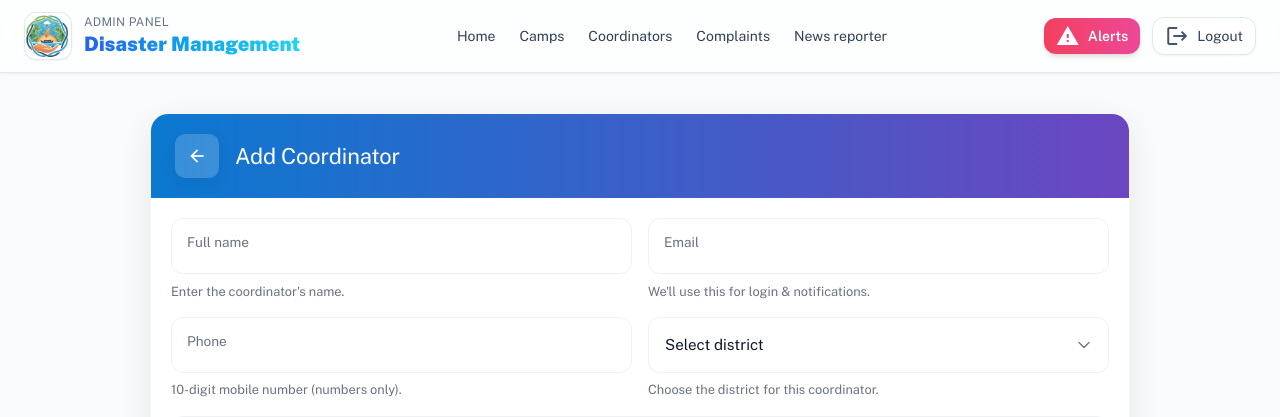
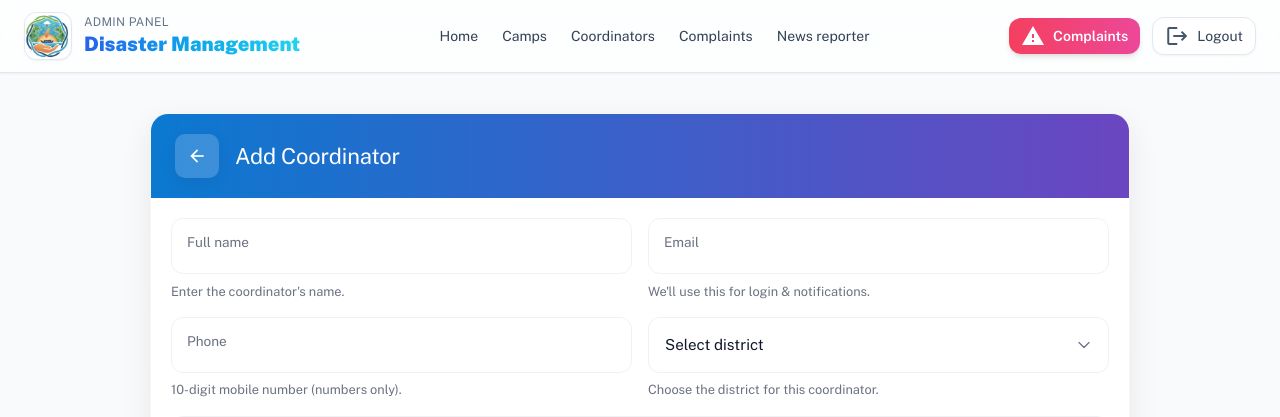
Before and after one commit to AbhinavMadhu06/disaster_management, a Django app: template templates/admin/add_codinators.html in a window 1280 px wide. Shown: the top 417 px of the page. Run offline with Django 5.2, Linux system fonts and the light colour scheme; the template is opened without the code that fills it, so the values that code supplies are empty; some libraries are stand-ins or nearby versions.

Commit message:
replace notifications with complaints in admin dashboard

```diff
--- a/templates/admin/includes/navbar.html
+++ b/templates/admin/includes/navbar.html
@@ -55,10 +55,10 @@
         </a> -->
 
       <!-- Alerts -->
-      <a href="/myapp/notification/"
+      <a href="/myapp/complaints/"
         class="flex items-center gap-2 text-sm px-3 py-1.5 rounded-xl bg-gradient-to-r from-rose-500 to-pink-500 text-white font-semibold shadow-md hover:shadow-lg transition">
         <span class="material-icons text-white">warning</span>
-        <span class="hidden sm:inline">Alerts</span>
+        <span class="hidden sm:inline">Complaints</span>
       </a>
 
       <!-- Logout (POST Form) -->
```
Also changed, not shown: templates/admin/home.html (+5 -5 lines).
